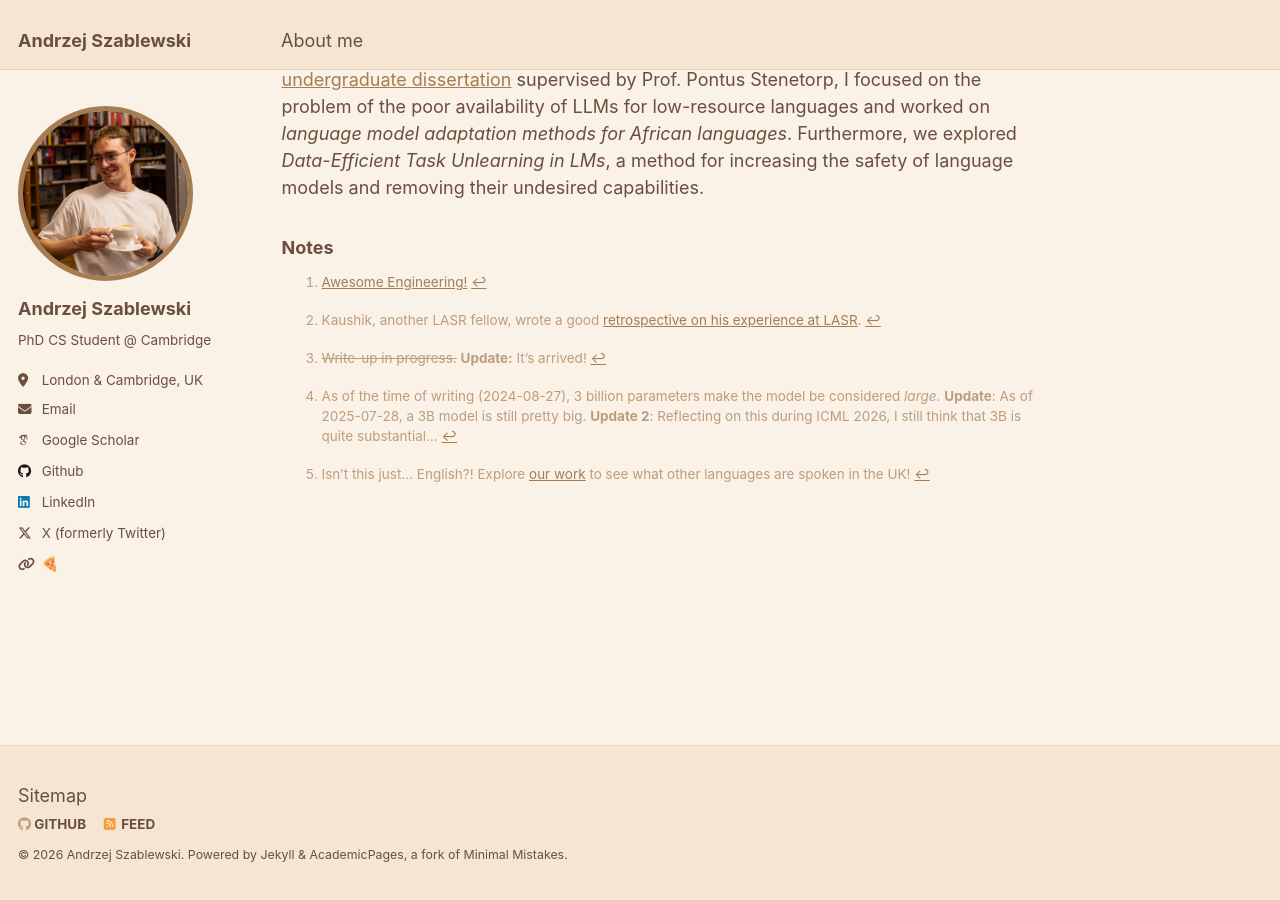
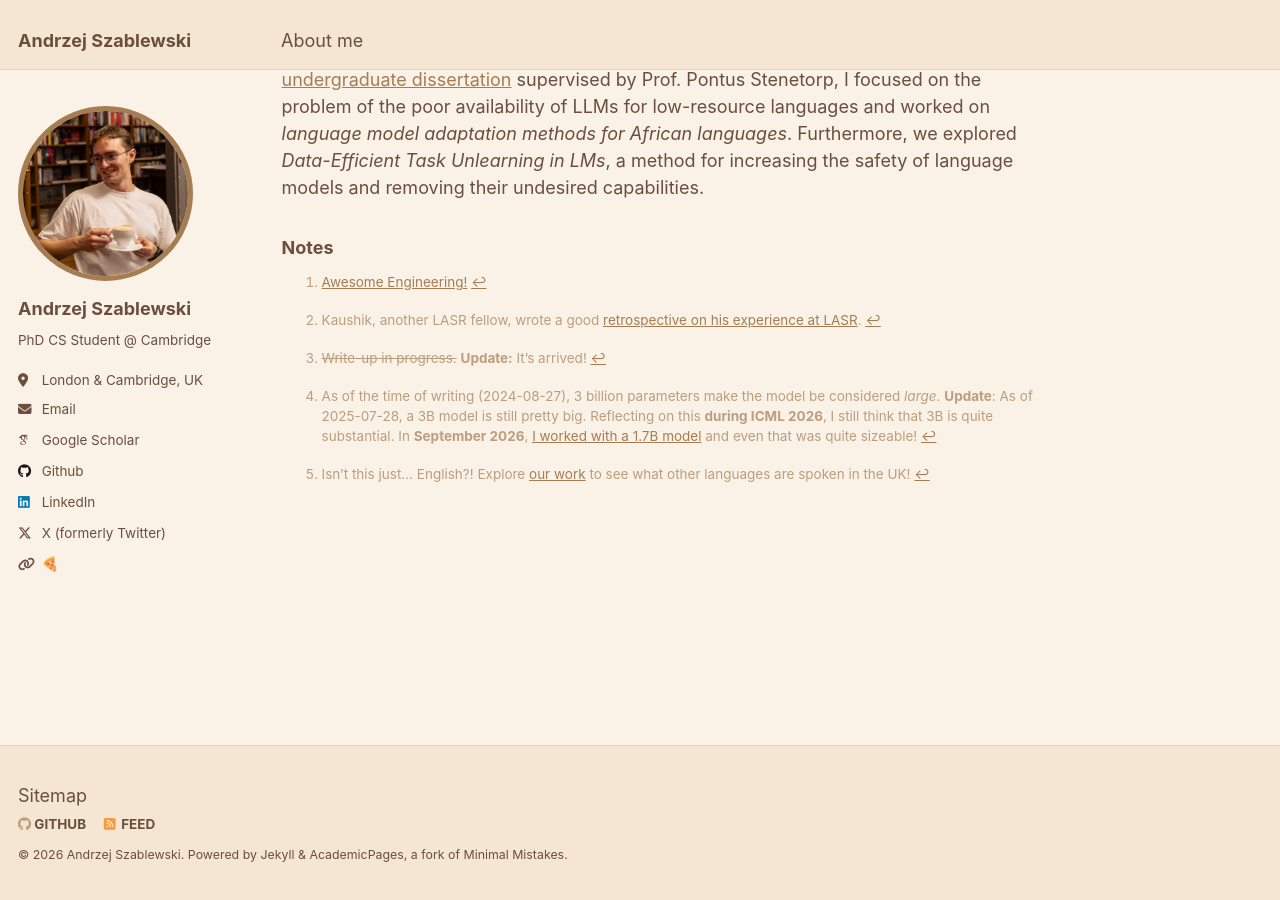
Before and after one commit to andrzejszablewski/andrzejszablewski.github.io, a Jekyll site: the page built from _pages/about.md, in a window 1280 px wide and 900 px high, scrolled down 1738 px. Built offline with Jekyll 4.4.1, drawn with Linux system fonts in a browser that asks for light colours; some web fonts are replaced; some of the changed text lies outside the part shown.

Commit message:
updated links and footnote
Signed-off-by: TheRootOf3 <aceszablewski@gmail.com>

```diff
--- a/_pages/about.md
+++ b/_pages/about.md
@@ -55,5 +55,5 @@ Previously, I have been working with researchers from UCL NLP on [BritLLM](https
 [^1]: [Awesome Engineering!](https://huggingface.co/blog/bloom-megatron-deepspeed)
 [^2]: Kaushik, another LASR fellow, wrote a good [retrospective on his experience at LASR](https://www.lesswrong.com/posts/CCxB3e2oL8yeLKESH/lasr-retrospective-and-advice).
 [^3]: <del>Write-up in progress.</del> **Update:** It's arrived!
-[^4]: As of the time of writing (2024-08-27), 3 billion parameters make the model be considered _large_. **Update**: As of 2025-07-28, a 3B model is still pretty big. **Update 2**: Reflecting on this during ICML 2026, I still think that 3B is quite substantial...
+[^4]: As of the time of writing (2024-08-27), 3 billion parameters make the model be considered _large_. **Update**: As of 2025-07-28, a 3B model is still pretty big. Reflecting on this **during ICML 2026**, I still think that 3B is quite substantial. In **September 2026**, [I worked with a 1.7B model](https://www.lesswrong.com/posts/EmcEPCFSKKMtCBBkw/thought-anchors-don-t-transfer-between-models) and even that was quite sizeable!
 [^5]: Isn't this just... English?! Explore [our work](https://llm.org.uk/) to see what other languages are spoken in the UK!
```
Also changed, not shown: other parts of _pages/about.md (+1 -1 lines).
